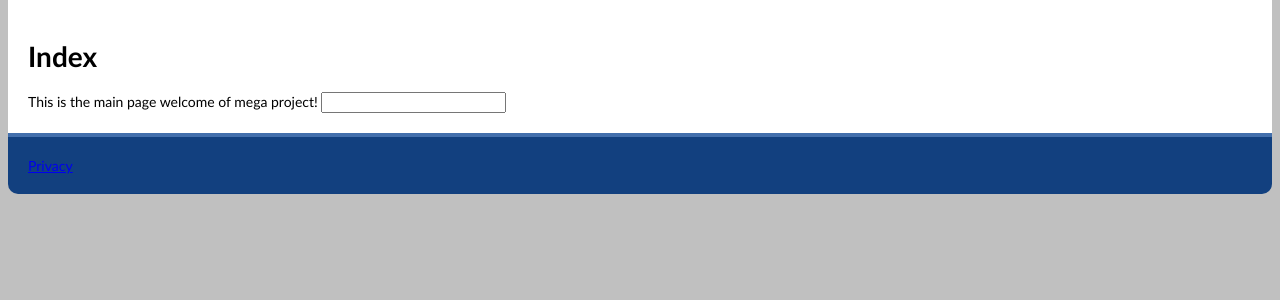
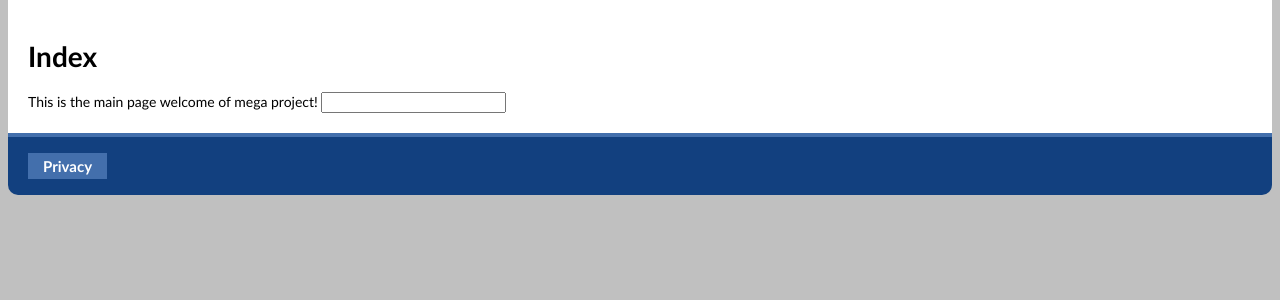
Before and after one commit to vistazp/vista, a PHP site: page /vista/ in a window 1280 px wide. Shown: the part 104-404 px from the top of the page. Run offline with PHP 8.4, Linux system fonts and the light colour scheme; some libraries are stand-ins or nearby versions.

Commit message:
css изменения подвала

```diff
--- a/public/css/default1.css
+++ b/public/css/default1.css
@@ -40,6 +40,18 @@ body {
 #header a:hover {
 	background: #4d8add
 }
+#footer a {
+	color: #fff;
+	background: #436fac;
+	padding: 4px 15px;
+	text-decoration: none;
+	font-size: 15px;
+	font-weight: bolder;
+}
+
+#footer a:hover {
+	background: #4d8add
+}
 
 /** Forms */
 form {
```
